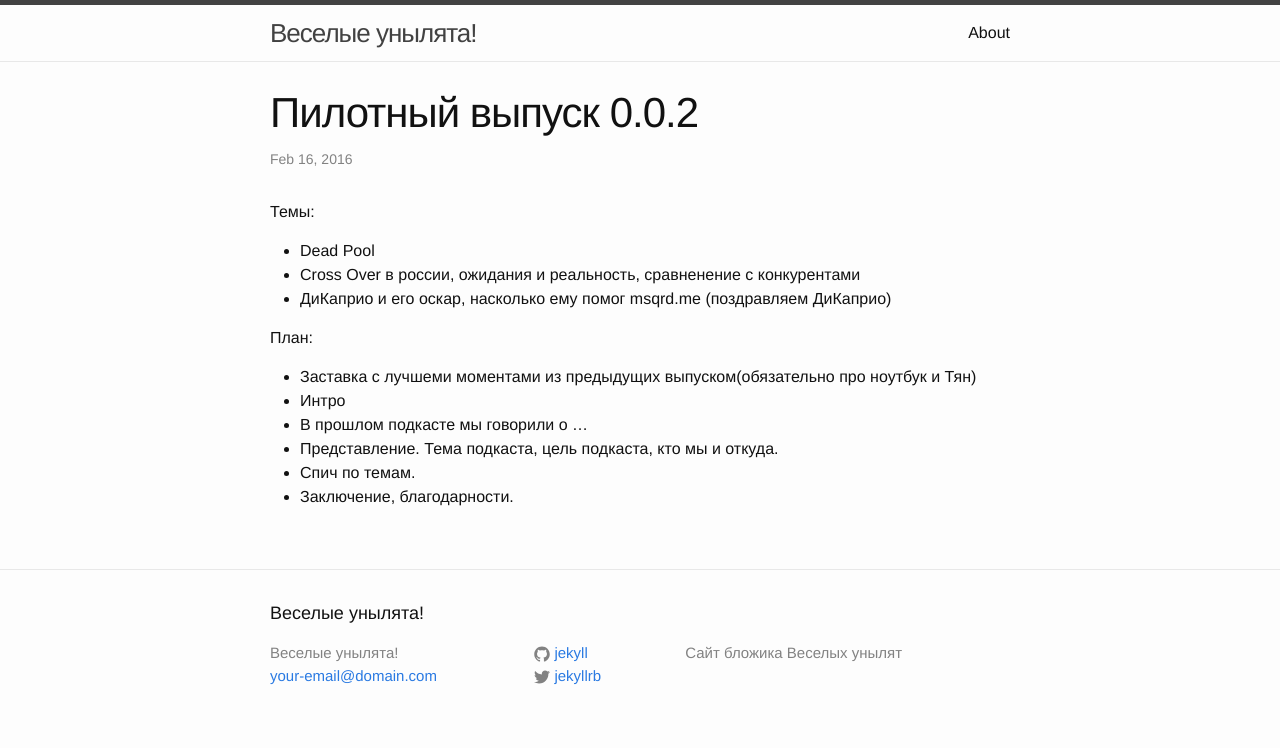
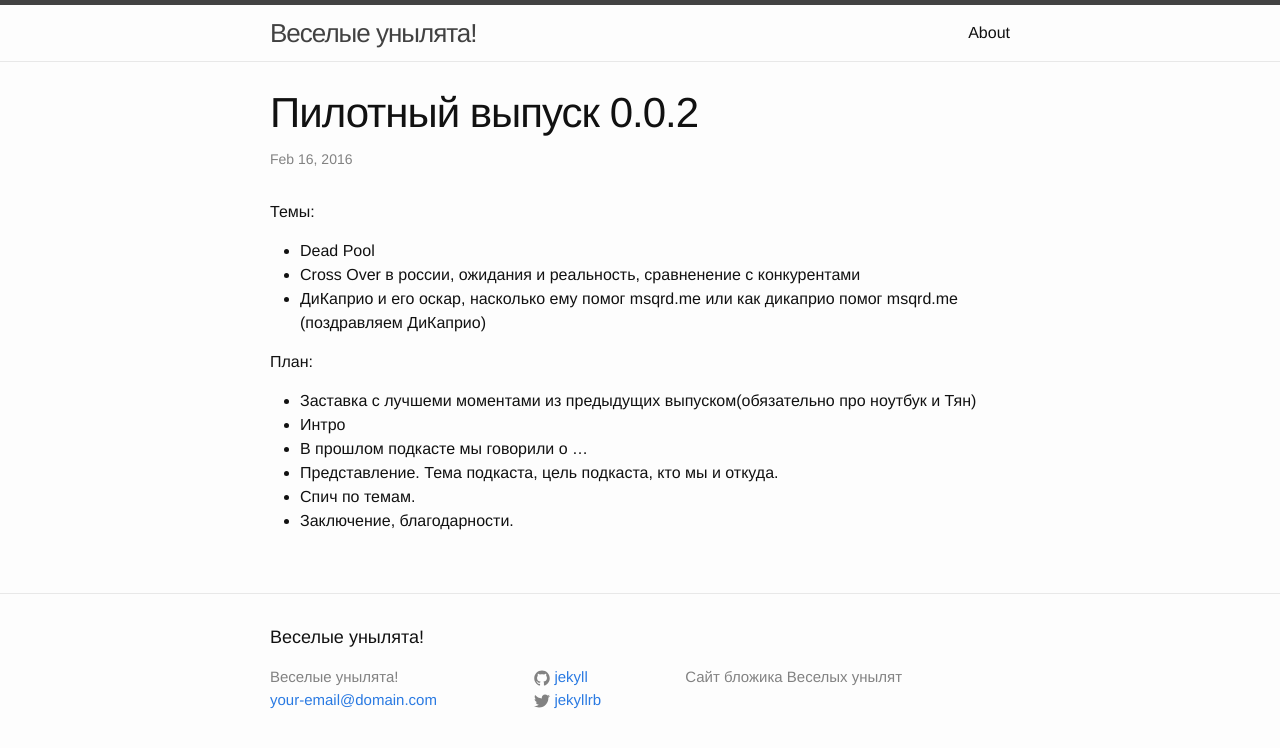
Before and after one commit to unylyata/unylyata.github.io, a Jekyll site: the page built from _posts/2016-02-16-podcast-0.0.2.markdown, in a window 1280 px wide. Shown: the top 748 px of the page. Built offline with Jekyll 4.4.1, drawn with Linux system fonts in a browser that asks for light colours; comment, search, counter and statistics services are not loaded.

Commit message:
Update 2016-02-16-podcast-0.0.2.markdown

```diff
--- a/_posts/2016-02-16-podcast-0.0.2.markdown
+++ b/_posts/2016-02-16-podcast-0.0.2.markdown
@@ -10,7 +10,7 @@
 
 - Dead Pool
 - Cross Over в россии, ожидания и реальность, сравненение с конкурентами
-- ДиКаприо и его оскар, насколько ему помог msqrd.me (поздравляем ДиКаприо)
+- ДиКаприо и его оскар, насколько ему помог msqrd.me или как дикаприо помог msqrd.me (поздравляем ДиКаприо)
 
 
 План:
```
